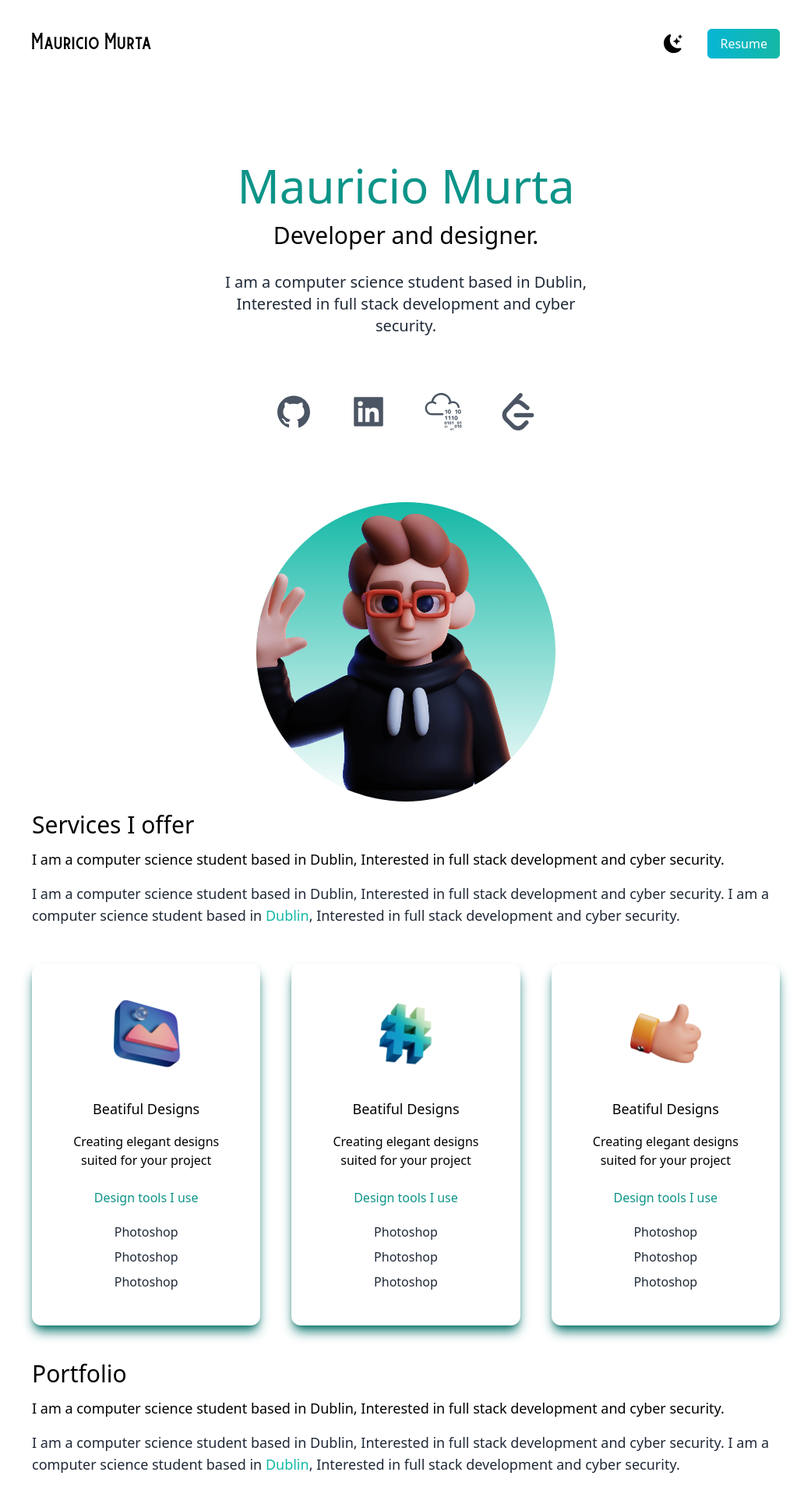
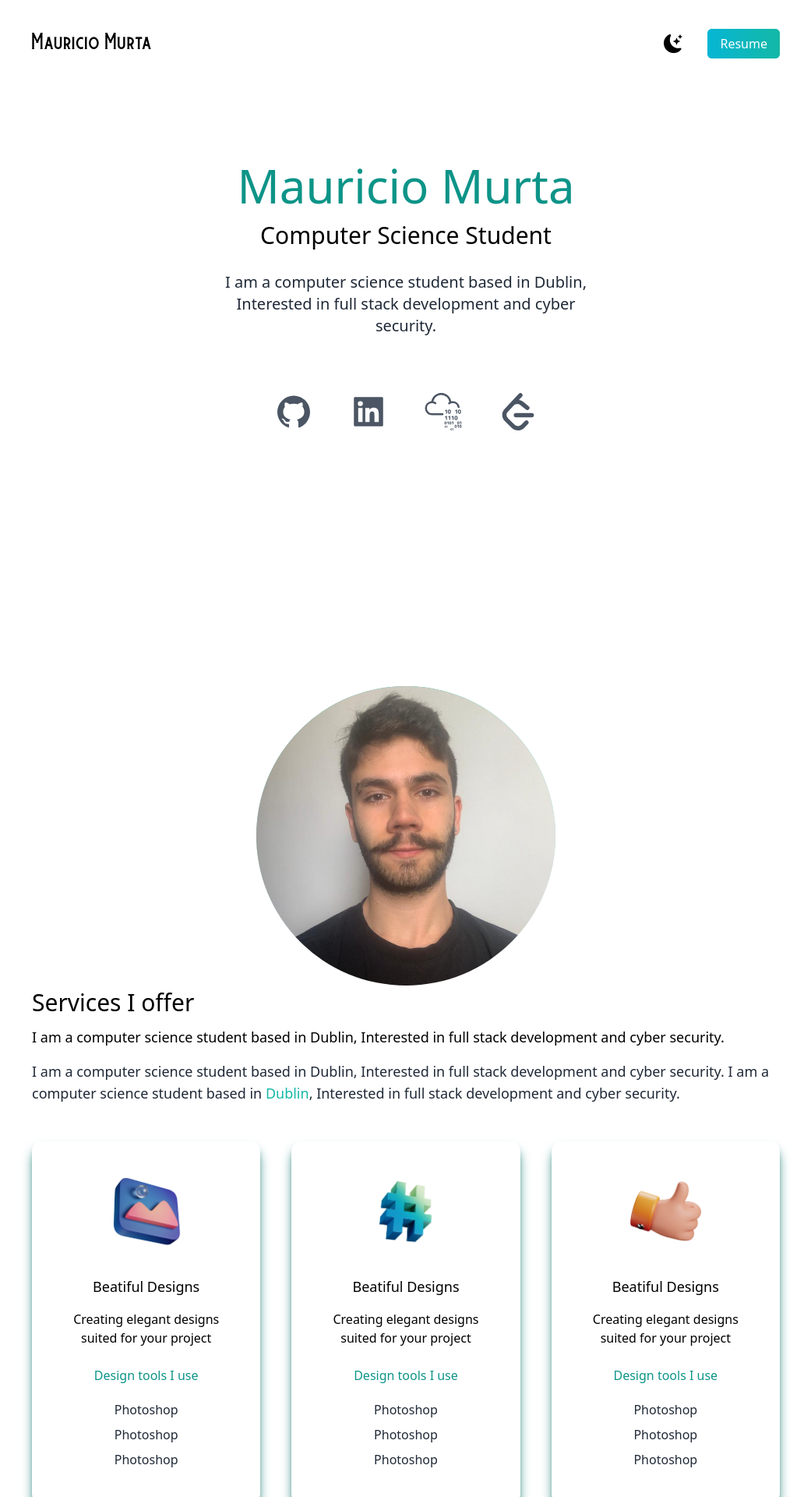
Before and after one commit to MMPodesta/react-personal-website, a Next.js app: page / in a window 1280 px wide. Shown: the top 1920 px of the page at 78% size, without its empty margins (119-1160 px from the left). Built offline with nearby package versions, Linux system fonts and the light colour scheme.

Commit message:
Avatar fix

```diff
--- a/pages/index.js
+++ b/pages/index.js
@@ -12,6 +12,7 @@ import boomerang from "../public/boomerang.png";
 import shoppy from "../public/shoppy.png";
 import skate from "../public/skate.png";
 import garage from "../public/garage.png";
+import mauricio from "../public/mauricio.jpeg"
 
 import { useState } from "react";
 
@@ -33,7 +34,7 @@ export default function Home() {
       <main className='bg-white px-10 md:px-20 lg:px-40 dark:bg-gray-900'>
         <section className='min-h-screen'>
           <nav className='py-10 mb-12 flex justify-between'>
-            <h1 className='text-xl font-burtons dark:text-gray-400 lg:text-2xl'> Mauricio Murta</h1>
+            <h1 className='text-xl font-burtons dark:text-gray-400 lg:text-2xl text-'> Mauricio Murta</h1>
             <ul className='flex items-center'>
               <li>
                 <BsFillMoonStarsFill onClick={() => setDarkMode(!darkMode)} className='cursor-pointer text-2xl'/>
@@ -44,8 +45,8 @@ export default function Home() {
             </ul>
           </nav>
           <div className='text-center p-10'>
-            <h2 className='text-5xl py-2 text-teal-600 font-medium md:text-6xl'>Mauricio Murta</h2>
-            <h3 className='text-2xl py-2 md:text-3xl dark:text-gray-300'>Developer and designer.</h3>
+            <h2 className='text-5xl py-2 text-teal-600 font-medium md:text-6xl '>Mauricio Murta</h2>
+            <h3 className='text-2xl py-2 md:text-3xl dark:text-gray-300'>Computer Science Student</h3>
             <p className='text-base py-5 leading-8 text-gray-800 md:text-xl max-w-lg mx-auto dark:text-gray-400'>
               I am a computer science student based in Dublin,
               Interested in full stack development and cyber security.
@@ -57,12 +58,12 @@ export default function Home() {
             <a href="https://tryhackme.com/p/gangsta6" className='hover:text-gray-900 dark:hover:text-gray-400' target='_blank'><Icon icon="simple-icons:tryhackme" /></a>
             <a href="https://leetcode.com/MMPodesta/" className='hover:text-gray-900 dark:hover:text-gray-400' target='_blank'><Icon icon="simple-icons:leetcode" /></a>
           </div>
-          <div className='relative mx-auto bg-gradient-to-b from-teal-500 rounded-full w-80 h-80 mt-20 overflow-hidden md:h-96 md:w-96'>
-            <Image src={deved} layout='fill' objectFit='cover'/>
-          </div>
         </section>
 
-        <section className='mt-2'>
+        <section>
+        <div className='relative mx-auto bg-gradient-to-b from-teal-500 rounded-full w-80 h-80 mt-20 overflow-hidden md:h-96 md:w-96'>
+            <Image src={mauricio} layout='fill' objectFit='cover'/>
+          </div>
           <div>
             <h3 className='text-3xl py-1 dark:text-gray-300'>Services I offer</h3>
             <p className='text-md py-2 leading-8 text-gray-80 dark:text-gray-400 lg:text-lg'>
```
Also changed, not shown: public/mauricio.jpeg (added).
